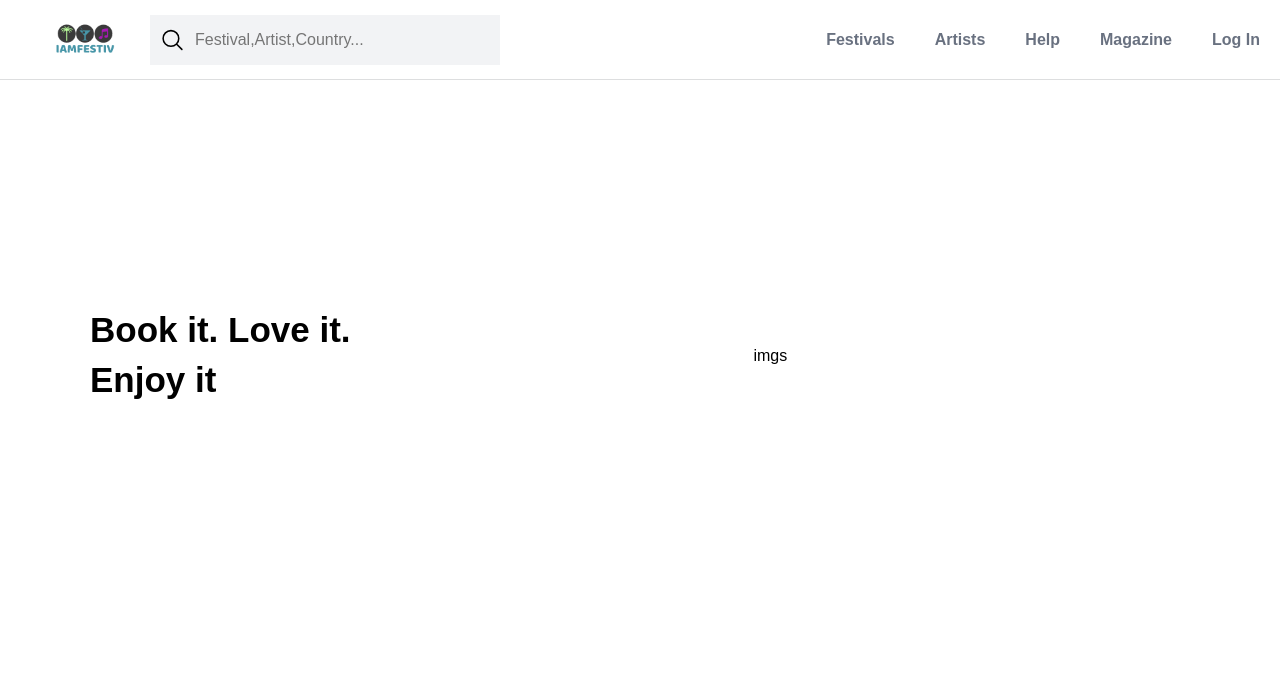
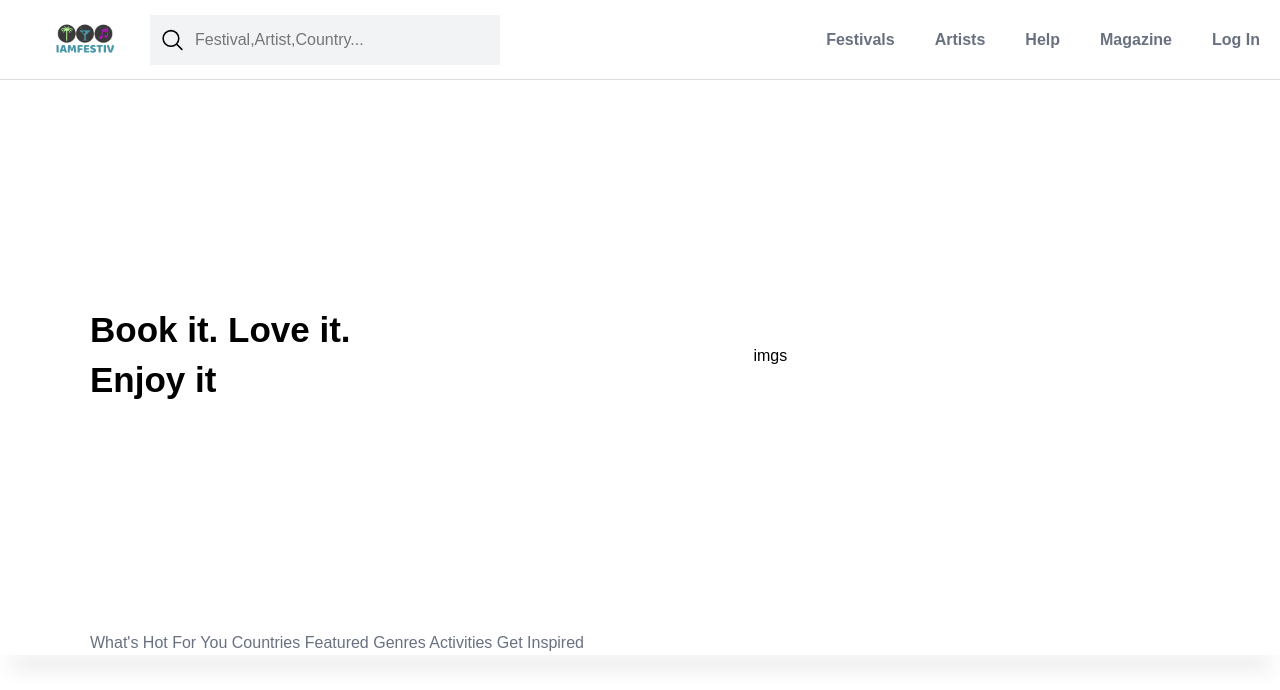
Before and after one commit to eytanSilberberg/IAMFESTIV, a React (Create React App) app: page / in a window 1280 px wide. Shown: the top 690 px of the page. Built offline with nearby package versions, Linux system fonts and the light colour scheme.

Commit message:
working on featured festival nav

```diff
--- /dev/null
+++ b/src/assets/styles/cmps/home/featured-festival.scss
@@ -0,0 +1,12 @@
+.featured-festival {
+  .nav-wrapper {
+    color: rgb(105, 113, 128);
+    box-shadow: rgb(29 33 41 / 44%) 1px 20px 20px -11px;
+
+    nav {
+      display: flex;
+      height: 100%;
+      align-items: center;
+    }
+  }
+}
--- a/src/assets/styles/style.scss
+++ b/src/assets/styles/style.scss
@@ -10,6 +10,7 @@
 @import './basic/layout';
 
 // CMPS
-@import './cmps/shared/header.scss';
+@import './cmps/shared/header';
 @import './cmps/home/hero';
-@import './cmps/icons/search'
+@import './cmps/icons/search';
+@import './cmps/home/featured-festival'
--- /dev/null
+++ b/src/cmps/home/FeaturedFestival.tsx
@@ -0,0 +1,19 @@
+export const FeaturedFestival = () => {
+    return (
+        <section className='featured-festival full main-layout'>
+
+            <div className='nav-wrapper full main-layout'>
+                <nav>
+                    What's Hot
+                    For You
+                    Countries
+                    Featured
+                    Genres
+                    Activities
+                    Get Inspired
+                </nav>
+            </div>
+        </section>
+
+    );
+};
--- a/src/pages/home.tsx
+++ b/src/pages/home.tsx
@@ -1,6 +1,8 @@
 import { Hero } from '../cmps/home/hero'
+import { FeaturedFestival } from '../cmps/home/FeaturedFestival';
 export const Home = () => {
     return <section className="home main-layout">
         <Hero />
+        <FeaturedFestival />
     </section>
 };
```
